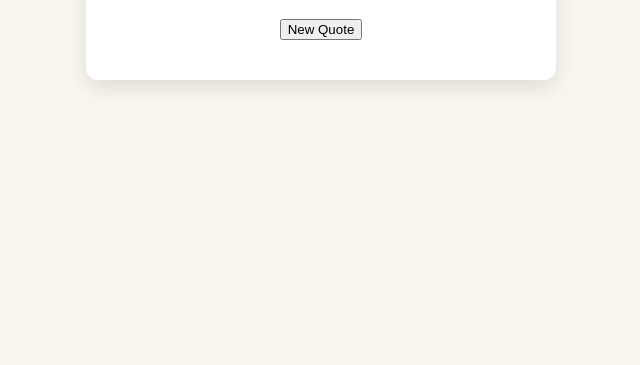
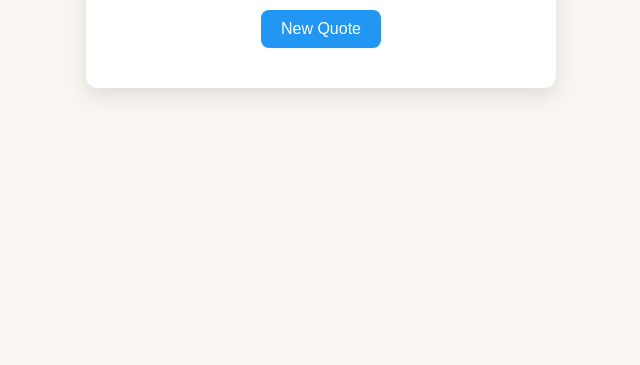
Before and after one commit to payce06/QuoteGenerator, a plain HTML site: page index.html in a window 1280 px wide. Shown: the part 435-800 px from the top of the page, without its empty margins (319-959 px from the left). Drawn offline with Linux system fonts and the light colour scheme.

Commit message:
style-css

```diff
--- a/style.css
+++ b/style.css
@@ -27,3 +27,18 @@ body {
     color: #666;
     font-size: 16px;
 }
+
+button {
+    padding: 10px 20px;
+    font-size: 16px;
+    border: none;
+    background: #2196f3;
+    color: white;
+    border-radius: 8px;
+    cursor: pointer;
+    transition: background 0.3s ease;
+}
+
+button:hover {
+    background: #1769aa;
+}
```
